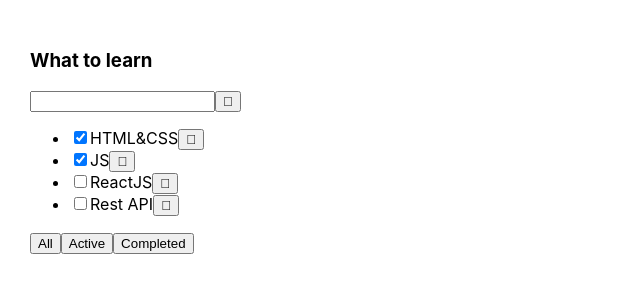
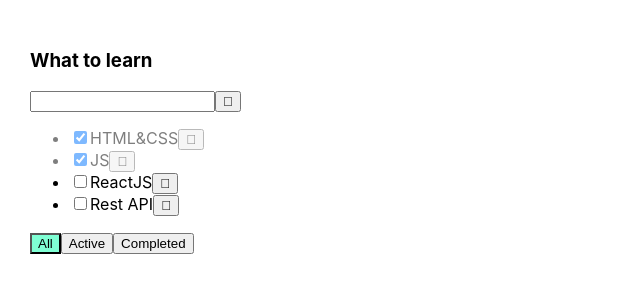
Before and after one commit to genamontana/todolist-last-chance, a React (Create React App) app: page / in a window 1280 px wide. Shown: the top 300 px of the page, without its empty margins (0-640 px from the left). Built offline with nearby package versions, Linux system fonts and the light colour scheme.

Commit message:
04 - Sprint 01, week 4 completed

```diff
--- a/src/App.css
+++ b/src/App.css
@@ -6,3 +6,18 @@
 .App > div {
   margin-right: 50px;
 }
+.error {
+  border: red 1px solid;
+}
+
+.error-message {
+  color: red;
+}
+
+.active-filter {
+  background-color: aquamarine;
+}
+
+.is-done {
+  opacity: 0.5;
+}
--- a/src/App.tsx
+++ b/src/App.tsx
@@ -39,7 +39,12 @@
         setTasks([task, ...tasks])
     }
 
-    const changeTaskStatus = () => {
+    const changeTaskStatus = (id: string, isDone: boolean) => {
+        let task = tasks.find(t => t.id === id)
+        if (task) {
+            task.isDone = isDone
+            setTasks([...tasks])
+        }
     }
 
     return (
@@ -48,7 +53,9 @@
                       tasks={tasksFourTodoList}
                       removeTask={removeTask}
                       changeFilter={changeFilter}
-                      addTask={addTask}/>
+                      addTask={addTask}
+                      changeTaskStatus={changeTaskStatus}
+                      filter={filter}/>
         </div>
     );
 }
--- a/src/TodoList.tsx
+++ b/src/TodoList.tsx
@@ -13,14 +13,21 @@
     removeTask: (id: string) => void
     changeFilter: (value: FilterValuesType) => void
     addTask: (title: string) => void
+    changeTaskStatus: (id: string, isDone: boolean) => void
+    filter: FilterValuesType
 }
 
 export function TodoList(props: TodoListType) {
     let [title, setTitle] = useState('')
+    const [error, setError] = useState<null | string>(null)
 
     const addTask = () => {
-        props.addTask(title)
-        setTitle('')
+        if (title.trim() !== '') {
+            props.addTask(title.trim())
+            setTitle('')
+        } else {
+            setError('Title is required')
+        }
     }
 
     const onChangeHandler = (e: ChangeEvent<HTMLInputElement>) => {
@@ -28,6 +35,7 @@
     }
 
     const onKeyPressHandler = (e: KeyboardEvent<HTMLInputElement>) => {
+        setError(null)
         if (e.key === 'Enter') {
             addTask()
         }
@@ -48,15 +56,21 @@
             <div>
                 <input value={title}
                        onChange={onChangeHandler}
-                       onKeyUp={onKeyPressHandler}/>
+                       onKeyUp={onKeyPressHandler}
+                       className={error ? 'error' : ''}/>
                 <button onClick={addTask}></button>
+                {error && <div className={'error-message'}>{error}</div>}
             </div>
             <ul>
                 {props.tasks.map((task) => {
                     const onClickHandler = () => props.removeTask(task.id)
+                    const onChangeHandler = (e: ChangeEvent<HTMLInputElement>) => {
+                        let newIsDoneValue = e.currentTarget.checked
+                        props.changeTaskStatus(task.id, newIsDoneValue)
+                    }
 
-                    return (<li key={task.id}>
-                        <input type="checkbox" checked={task.isDone}/>
+                    return (<li key={task.id} className={task.isDone ? 'is-done' : ''}>
+                        <input type="checkbox" checked={task.isDone} onChange={onChangeHandler}/>
                         <span>{task.title}</span>
                         <button onClick={onClickHandler}></button>
                     </li>)
@@ -64,13 +78,16 @@
                 })}
             </ul>
             <div>
-                <button onClick={onAllClickHandler}>
+                <button className={props.filter === 'all' ? 'active-filter' : ''}
+                        onClick={onAllClickHandler}>
                     All
                 </button>
-                <button onClick={onActiveClickHandler}>
+                <button className={props.filter === 'active' ? 'active-filter' : ''}
+                        onClick={onActiveClickHandler}>
                     Active
                 </button>
-                <button onClick={onCompletedClickHandler}>
+                <button className={props.filter === 'completed' ? 'active-filter' : ''}
+                        onClick={onCompletedClickHandler}>
                     Completed
                 </button>
             </div>
```
